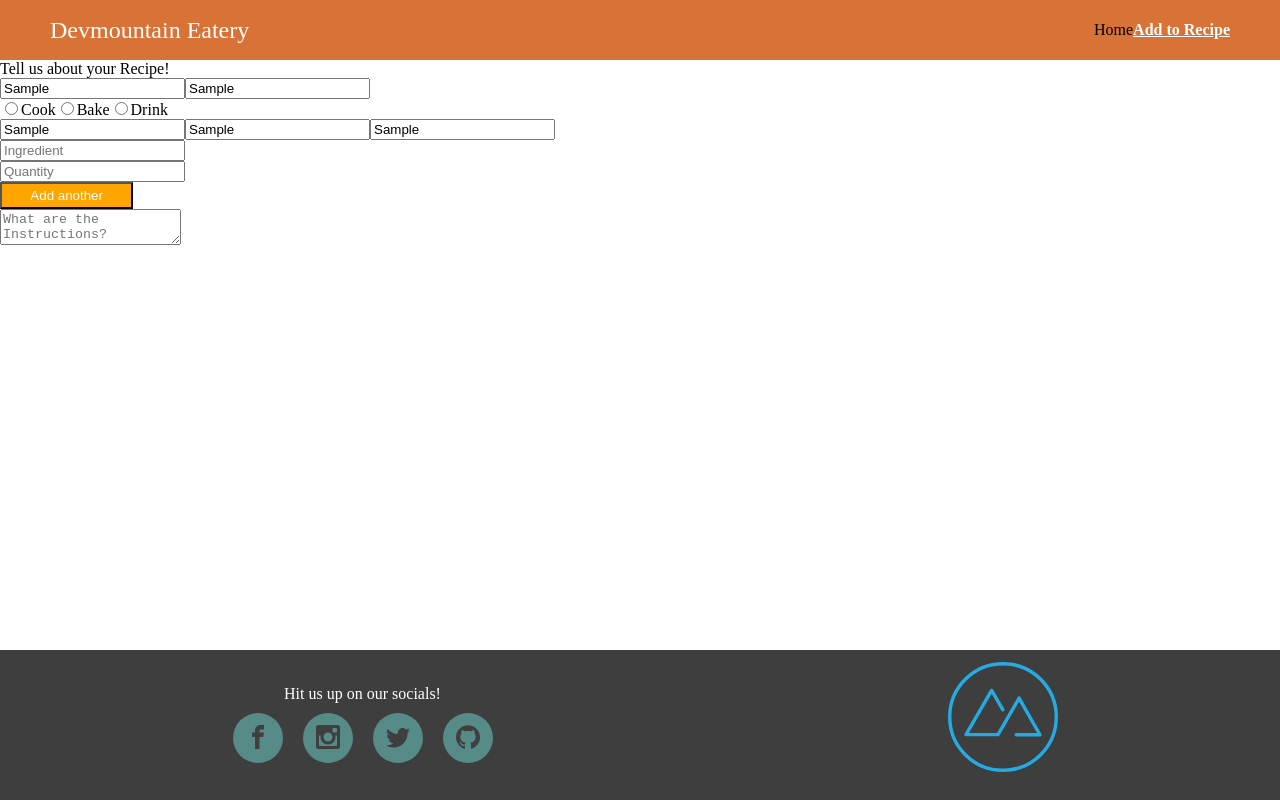
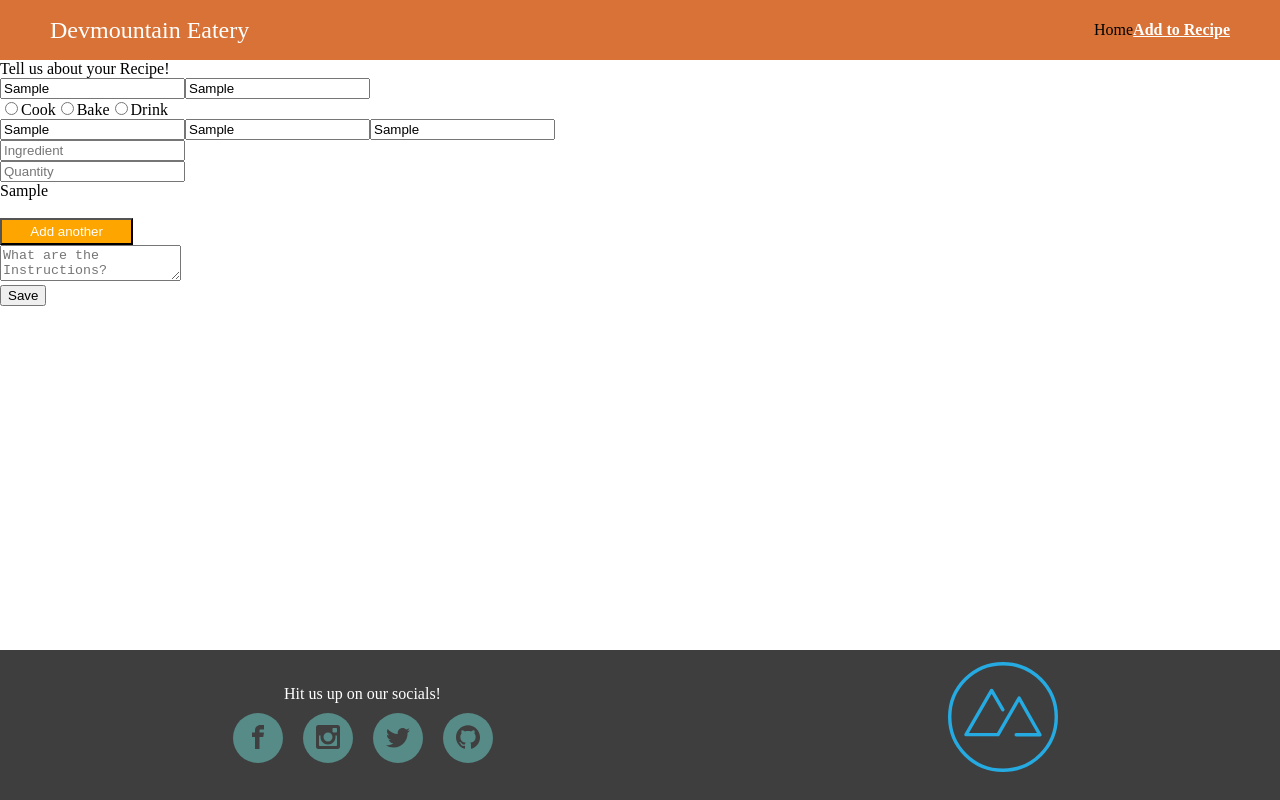
Before and after one commit to raromacias/recipes, a React (Create React App) app: page /new-recipe in a window 1280 px wide. Both pictures are taken after typing "Sample", "Sample", "Sample", "Sample", "Sample", "Sample" into the empty fields and a click on the button "Add another". Built offline with nearby package versions, Linux system fonts and the light colour scheme.

Commit message:
added recipe

```diff
--- a/src/components/Header.jsx
+++ b/src/components/Header.jsx
@@ -3,14 +3,13 @@ import { NavLink } from "react-router-dom";
 import classes from "../App.css";
 
 const Header = () => {
-  const activeStyle = {
-    color: "green"
-  }
+
   return (
     <header className={classes.header}>
       <h2>Devmountain Eatery</h2>
       <nav className="links">
         <NavLink
+        end
         to=""
         style={({ isActive }) => ({
           color: isActive ? '#fff' : 'black',
--- a/src/components/newRecipeComponents/NewRecipe.module.css
+++ b/src/components/newRecipeComponents/NewRecipe.module.css
@@ -7,3 +7,11 @@
 
 
 }
+
+.form_container {
+    display: flex;
+    flex-wrap: wrap;
+    justify-content: center;
+    text-align: center;
+    margin: 20em;
+}
--- a/src/components/newRecipeComponents/NewRecipeScreen.jsx
+++ b/src/components/newRecipeComponents/NewRecipeScreen.jsx
@@ -1,19 +1,17 @@
 import { Formik } from "formik";
 import { useState } from "react";
-import  styles from './NewRecipe.module.css'
+import  styles from './NewRecipe.module.css';
+import axios from 'axios';
 
 const NewRecipeScreen = () => {
   const [ingredients, setIngredients] = useState([]);
   const [name, setName] = useState("");
   const [quantity, setQuantity] = useState("");
 
-  const ingDisplay = {
-    name: "",
-    quantity: "",
-  };
+
 
   const addIngredient = () => {
-    setIngredients([...ingredients, ingDisplay]);
+    setIngredients([...ingredients, {name, quantity}]);
     setName("");
     setQuantity("");
   };
@@ -29,10 +27,26 @@ const NewRecipeScreen = () => {
     instructions: "",
   };
   const onSubmit = (values) => {
+    values.ingredients = ingredients;
     console.log(values);
-  };
+
+      axios.post(`https://recipes.devmountain.com/recipes`, values)
+      .then((res) => {
+        console.log(res.data);
+      })
+      .catch((err) => {
+        console.log(err);
+      })}
+
+  const ingredientDisplay = ingredients.map((ing) => {
+    return (
+      <li>
+        {ing.quantity} {ing.name}
+      </li>
+    );
+  });
   return (
-    <section>
+    <div className="form_container">
       <h1>Tell us about your Recipe!</h1>
       <Formik initialValues={initialValues} onSubmit={onSubmit}>
         {({ values, handleChange, handleSubmit }) => (
@@ -108,6 +122,8 @@ const NewRecipeScreen = () => {
                 value={quantity}
                 onChange={(e) => setQuantity(e.target.value)}
               />
+
+              <ul>{ingredientDisplay}</ul>
               <br />
               <button
                 type="button"
@@ -121,11 +137,15 @@ const NewRecipeScreen = () => {
                 value={values.instructions}
                 onChange={handleChange}
               />
+              <br />
+              <button
+                type="submit"
+              >Save</button>
             </div>
           </form>
         )}
       </Formik>
-    </section>
+    </div>
   );
 };
 
```
